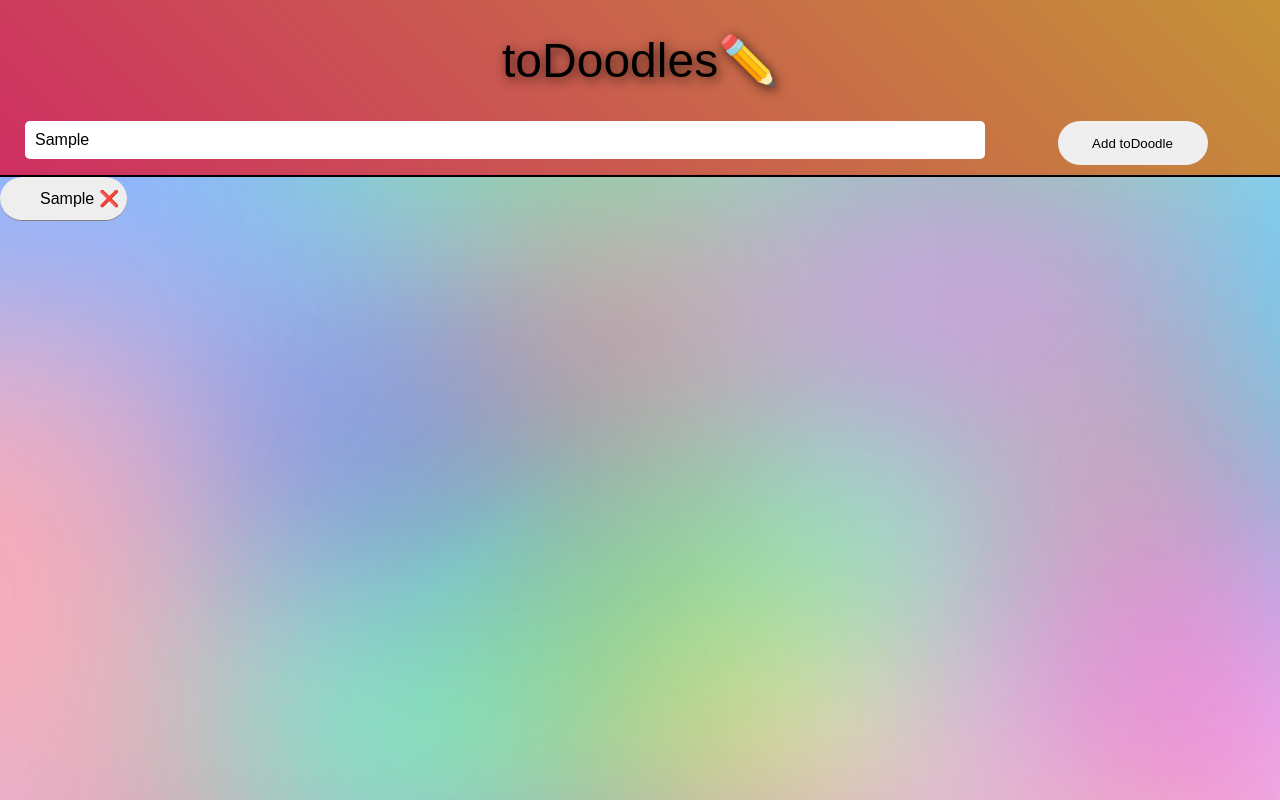
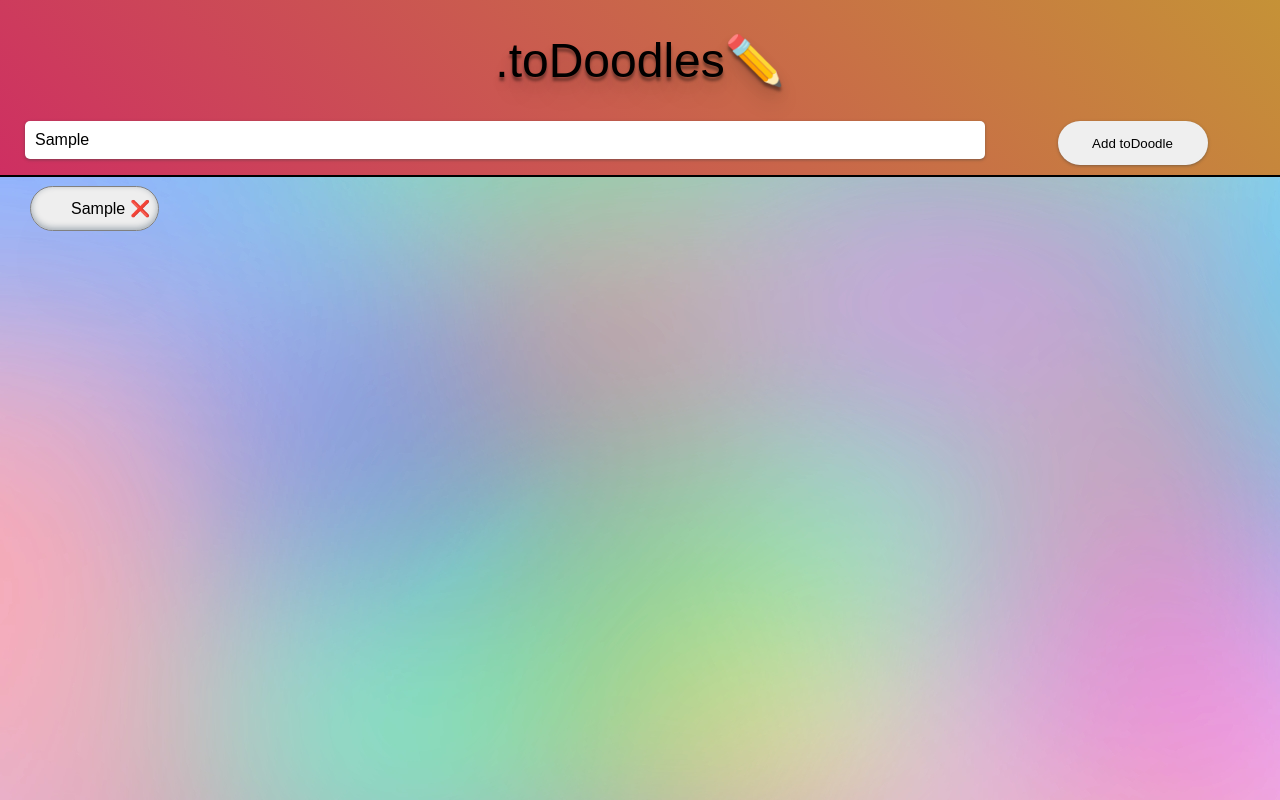
Before and after one commit to Sneakydan7/U1-W3-D3, a plain HTML site: page index.html in a window 1280 px wide. Both pictures are taken after typing "Sample" into the empty fields and a click on the button "Add toDoodle". Drawn offline with Linux system fonts and the light colour scheme.

Commit message:
added box shadows and text shadows

```diff
--- a/css/styles.css
+++ b/css/styles.css
@@ -26,7 +26,8 @@ header {
   border-bottom: 2px solid black;
 }
 header h1 {
-  text-shadow: 2px 3px 12px rgba(0, 0, 0, 0.7);
+  text-shadow: 0px 4px 3px rgba(0, 0, 0, 0.4), 0px 8px 13px rgba(0, 0, 0, 0.1),
+    0px 18px 23px rgba(0, 0, 0, 0.1);
   font-weight: 100;
   font-size: 3rem;
 }
@@ -39,35 +40,46 @@ header input {
   padding: 10px;
   float: left;
   font-size: 16px;
+  box-shadow: rgba(60, 64, 67, 0.3) 0px 1px 2px 0px,
+    rgba(60, 64, 67, 0.15) 0px 1px 3px 1px;
 }
 header button {
   border: none;
   width: 150px;
   border-radius: 25px;
   cursor: pointer;
+  box-shadow: rgba(60, 64, 67, 0.3) 0px 1px 2px 0px,
+    rgba(60, 64, 67, 0.15) 0px 1px 3px 1px;
+}
+
+/* list */
+
+#toDoList {
+  margin-top: 25px;
+}
+.newLi {
+  cursor: pointer;
+  border: 1px solid gray;
+  padding: 12px 8px 12px 40px;
+  list-style-type: none;
+  background: #eee;
+  margin-left: -10px;
+  margin-top: 5px;
+  user-select: none;
+  border-radius: 25px;
+  max-width: fit-content;
+  box-shadow: rgba(50, 50, 93, 0.25) 0px 50px 100px -20px,
+    rgba(0, 0, 0, 0.3) 0px 30px 60px -30px,
+    rgba(10, 37, 64, 0.35) 0px -2px 6px 0px inset;
+}
+.grayed {
+  background-color: #cfcfc4;
 }
 
 .strikethrough {
   color: gray;
   text-decoration: line-through;
 }
-
-/* list */
-
-.newLi {
-  cursor: pointer;
-  border-bottom: 1px solid gray;
-  padding: 12px 8px 12px 40px;
-  list-style-type: none;
-  background: #eee;
-  margin-left: -40px;
-  user-select: none;
-  border-radius: 25px;
-  max-width: fit-content;
-}
-.grayed {
-  background-color: #cfcfc4;
-}
 /* x button */
 
 .close {
--- a/index.html
+++ b/index.html
@@ -8,7 +8,7 @@
   </head>
   <body>
     <header>
-      <h1>toDoodles✏️</h1>
+      <h1>.toDoodles✏️</h1>
       <input type="text" id="inputBox" placeholder="New To Doodle.." required />
       <button id="submit"><p>Add toDoodle</p></button>
     </header>
```
